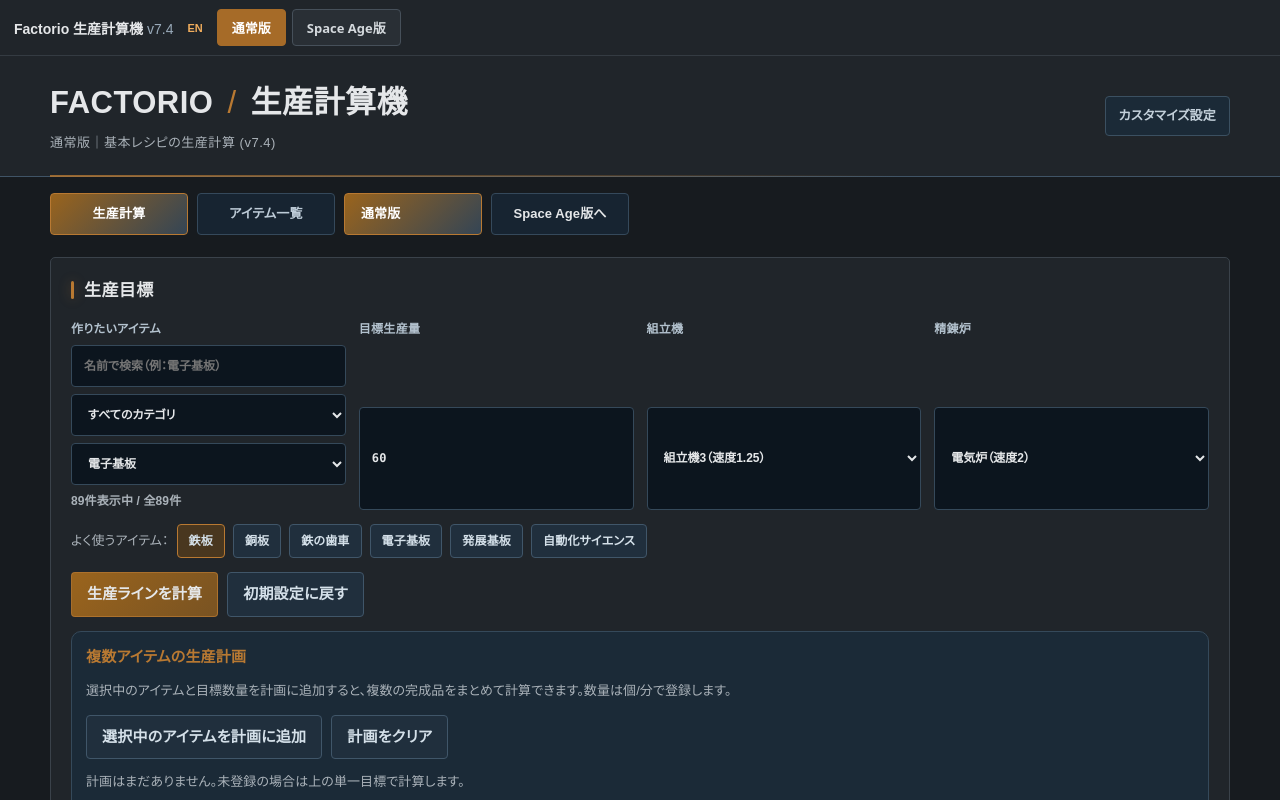
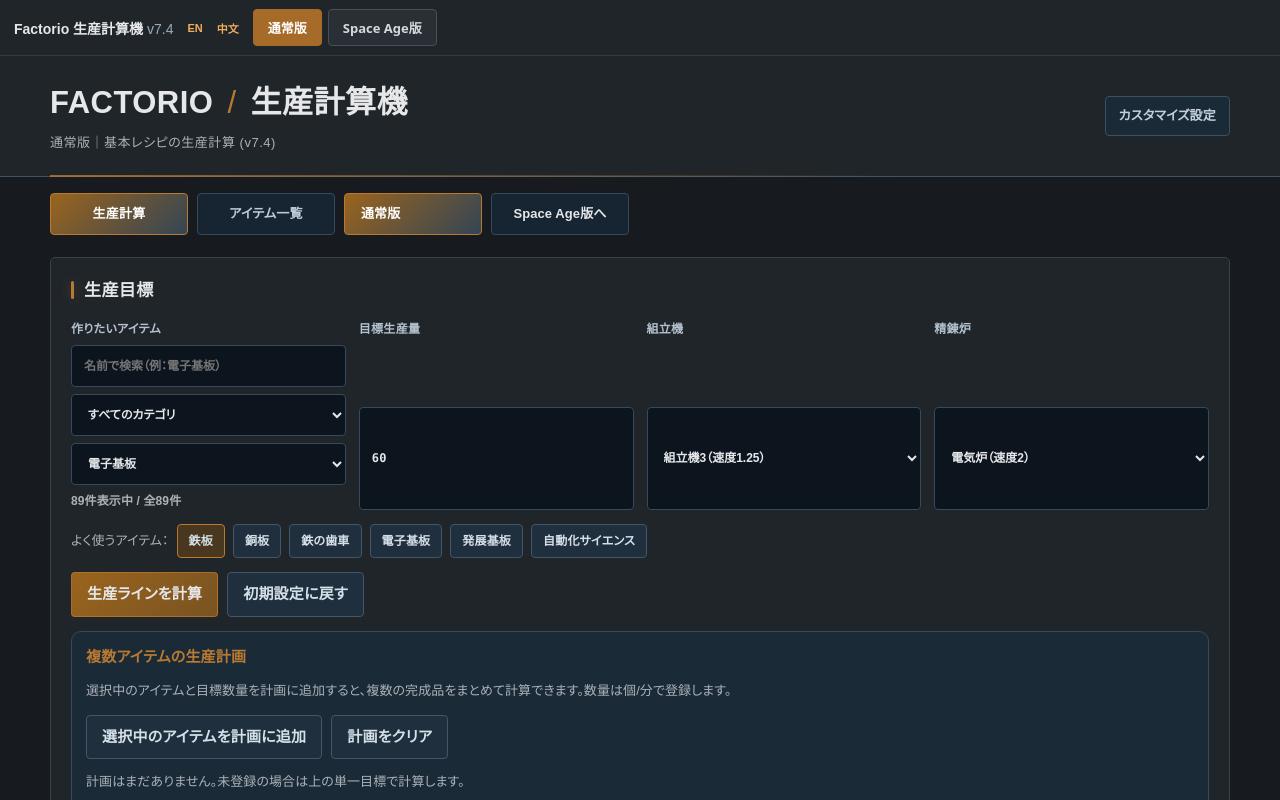
Before and after one commit to factory-calculator/factorio-production-calculator, a plain HTML site: page calculator.html in a window 1280 px wide. Drawn offline with Linux system fonts and the light colour scheme.

Commit message:
Add Simplified Chinese language navigation

```diff
--- a/calculator.html
+++ b/calculator.html
@@ -29,7 +29,7 @@ body{display:flex;flex-direction:column;overflow:hidden}
 <body>
 <header class="topbar">
   <div class="brand">Factorio 生産計算機 <span style="color:#9aabba;font-weight:500">v7.4</span></div>
-  <a class="language-link" href="en/">EN</a>
+  <a class="language-link" href="en/">EN</a><a class="language-link" href="zh-CN/">中文</a>
   <nav class="tabs" aria-label="計算機の種類">
     <button class="tab" type="button" data-page="normal" aria-selected="true">通常版</button>
     <button class="tab" type="button" data-page="space" aria-selected="false">Space Age版</button>
```
